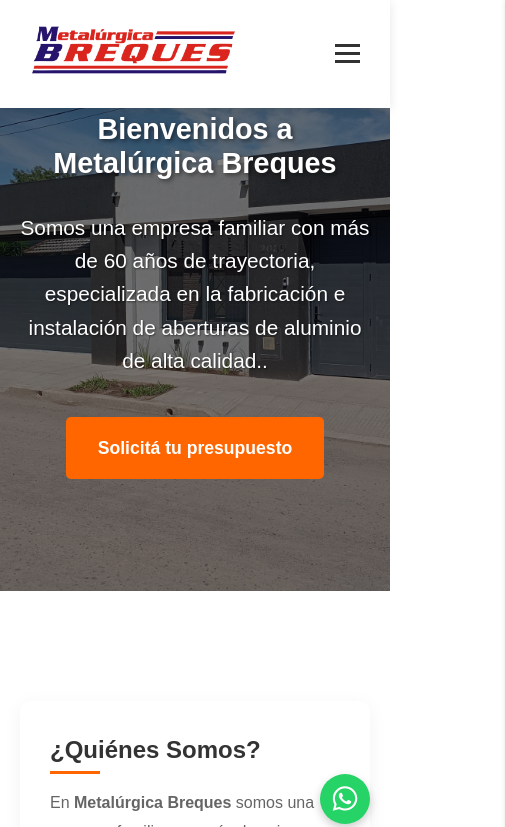
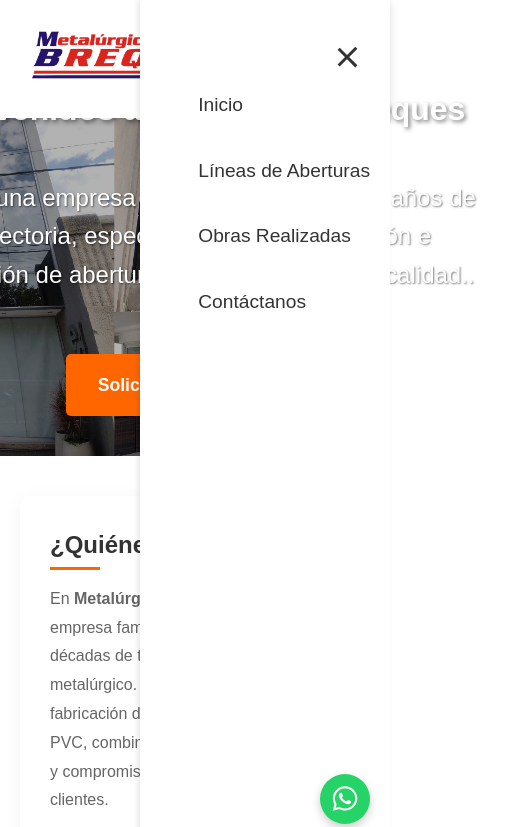
Before and after one commit to yoel-junges/pagina-web, a plain HTML site: page index.html in a window 390 px wide. Both pictures are taken after a click on the element 347 px from the left and 53 px from the top of the page. Shown: the top 827 px of the page, 505 px wide, since content can reach past the window. Drawn offline with Linux system fonts and the light colour scheme.

Commit message:
Mejoras en el menú móvil y ajustes en la sección hero

```diff
--- a/contacto.html
+++ b/contacto.html
@@ -12,6 +12,7 @@
     <div id="header-placeholder"></div>
 
     <script src="js/loadHeader.js"></script>
+    <script src="js/mobile-menu.js"></script>
 
     <main class="contacto-container">
         <h1>Contáctanos</h1>
--- a/css/style.css
+++ b/css/style.css
@@ -98,6 +98,7 @@
     display: none;
     cursor: pointer;
     padding: 10px;
+    z-index: 1001;
 }
 
 .menu-toggle span {
@@ -110,7 +111,7 @@
 }
 
 .menu-toggle.active span:nth-child(1) {
-    transform: rotate(45deg);
+    transform: rotate(45deg) translate(5px, 5px);
 }
 
 .menu-toggle.active span:nth-child(2) {
@@ -118,7 +119,7 @@
 }
 
 .menu-toggle.active span:nth-child(3) {
-    transform: rotate(-45deg);
+    transform: rotate(-45deg) translate(7px, -7px);
 }
 
 @media (max-width: 768px) {
@@ -130,11 +131,11 @@
         position: fixed;
         top: 0;
         right: -100%;
-        width: 70%;
+        width: 250px;
         height: 100vh;
         background-color: #fff;
-        padding: 20px;
-        transition: 0.3s;
+        padding: 80px 20px 20px;
+        transition: right 0.3s ease;
         z-index: 1000;
         box-shadow: -2px 0 5px rgba(0,0,0,0.1);
     }
@@ -145,16 +146,27 @@
 
     .menu {
         flex-direction: column;
-        align-items: flex-start;
-        margin-top: 50px;
+        gap: 15px;
     }
 
     .menu li {
-        margin: 15px 0;
+        width: 100%;
     }
 
     .menu li a {
+        display: block;
+        padding: 10px 0;
         font-size: 1.2rem;
+    }
+
+    /* Asegurar que el header tenga la altura correcta en móvil */
+    .header {
+        height: auto;
+        min-height: 70px;
+    }
+
+    .header-container {
+        padding: 15px 20px;
     }
 }
 
@@ -190,8 +202,11 @@
     flex-wrap: wrap;
     justify-content: center;
     gap: 40px;
-    padding: 60px 20px;
+    padding: 40px 20px;
     background-color: #ffffff;
+    margin-top: -50px;
+    position: relative;
+    z-index: 2;
 }
 
 .quienes-somos,
@@ -277,16 +292,18 @@
 }
 
 .hero {
-    background-image: url("../img/hero.jpeg");
+    background-image: url("../img/inicio.jpg");
     background-size: cover;
     background-position: center;
-    height: 70vh;
+    height: 80vh;
+    min-height: 600px;
     display: flex;
     align-items: center;
     justify-content: center;
     text-align: center;
     color: white;
     position: relative;
+    margin-bottom: 0;
 }
 
 .hero::before {
@@ -294,7 +311,7 @@
     position: absolute;
     top: 0; left: 0;
     width: 100%; height: 100%;
-    background-color: rgba(0, 0, 0, 0.5);
+    background-color: rgba(0, 0, 0, 0.3);
     z-index: 1;
 }
 
@@ -306,12 +323,12 @@
     display: flex;
     flex-direction: column;
     align-items: center;
-    gap: 20px;
+    gap: 30px;
 }
 
 .hero h1 {
-    font-size: 2.8rem;
-    margin-bottom: 10px;
+    font-size: 3.5rem;
+    margin-bottom: 20px;
     text-shadow: 2px 2px 4px rgba(0, 0, 0, 0.5);
     padding: 0 20px;
     line-height: 1.2;
@@ -320,27 +337,45 @@
 
 @media (max-width: 1024px) {
     .hero h1 {
-        font-size: 2.5rem;
+        font-size: 3rem;
     }
 }
 
 @media (max-width: 768px) {
+    .hero {
+        height: 70vh;
+        min-height: 500px;
+    }
+
     .hero h1 {
-        font-size: 2.2rem;
+        font-size: 2.5rem;
+    }
+
+    .hero p {
+        font-size: 1.3rem;
     }
 }
 
 @media (max-width: 480px) {
+    .hero {
+        height: 60vh;
+        min-height: 400px;
+    }
+
     .hero h1 {
-        font-size: 1.8rem;
-        white-space: normal;
+        font-size: 2rem;
+    }
+
+    .hero p {
+        font-size: 1.1rem;
     }
 }
 
 .hero p {
-    font-size: 1.3rem;
-    margin-bottom: 20px;
+    font-size: 1.5rem;
+    margin-bottom: 30px;
     text-shadow: 1px 1px 2px rgba(0, 0, 0, 0.5);
+    max-width: 800px;
 }
 
 .btn-hero {
--- a/index.html
+++ b/index.html
@@ -13,6 +13,7 @@
 <div id="header-placeholder"></div>
 
     <script src="js/loadHeader.js"></script>
+    <script src="js/mobile-menu.js"></script>
 
 
 
--- /dev/null
+++ b/js/mobile-menu.js
@@ -0,0 +1,32 @@
+document.addEventListener('DOMContentLoaded', function() {
+    // Esperar a que el header se cargue
+    setTimeout(function() {
+        const menuToggle = document.querySelector('.menu-toggle');
+        const nav = document.querySelector('.nav');
+
+        if (menuToggle && nav) {
+            // Función para abrir/cerrar el menú
+            menuToggle.addEventListener('click', function() {
+                nav.classList.toggle('active');
+                menuToggle.classList.toggle('active');
+
+                // Prevenir scroll del body cuando el menú está abierto
+                if (nav.classList.contains('active')) {
+                    document.body.style.overflow = 'hidden';
+                } else {
+                    document.body.style.overflow = '';
+                }
+            });
+
+            // Cerrar el menú al hacer clic en un enlace
+            const navLinks = document.querySelectorAll('.nav-link');
+            navLinks.forEach(link => {
+                link.addEventListener('click', function() {
+                    nav.classList.remove('active');
+                    menuToggle.classList.remove('active');
+                    document.body.style.overflow = '';
+                });
+            });
+        }
+    }, 500); // Esperar 500ms para asegurar que el header se cargue
+});
```
Also changed, not shown: js/menu.js (+37 -13 lines), lineas.html (+1 -0 lines), img/inicio.jpg (added).
